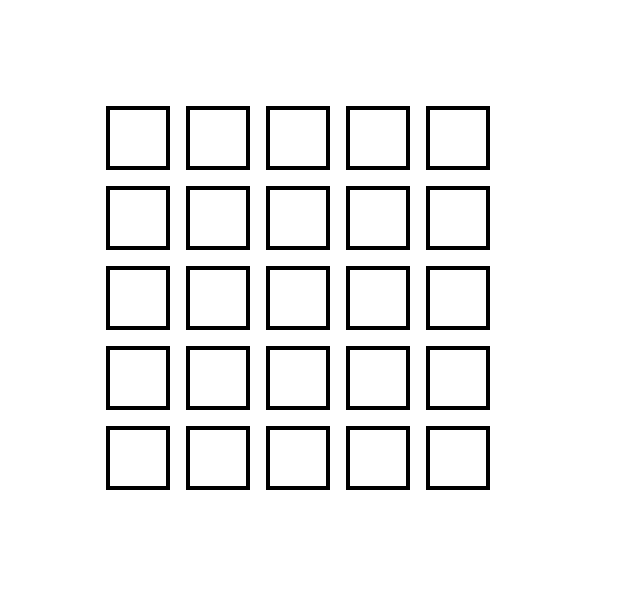
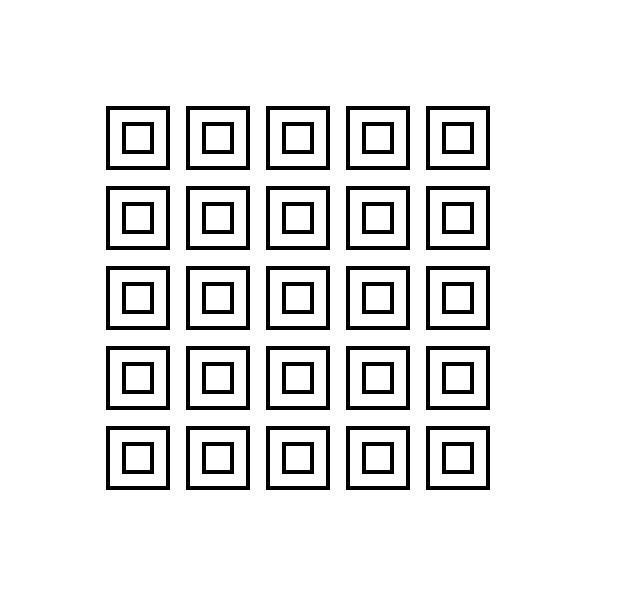
Before and after one commit to drscarbro/creative-coding, a plain HTML site: page arrays-and-loops/index.htm in a window 1280 px wide. Shown: the whole page, without its empty margins (0-640 px from the left). Drawn offline with Linux system fonts and the light colour scheme.

Commit message:
creates small square in first square

```diff
--- a/arrays-and-loops/index.htm
+++ b/arrays-and-loops/index.htm
@@ -19,9 +19,15 @@
                 let gap = 20;
                 let x = 100 + (width + gap) * i;
                 let y = 100 + (height + gap) * j;
+                let padding = 32;
+                // draw square
                 context.lineWidth = 4
                 context.beginPath();
                 context.rect(x, y, width, height);
+                context.stroke();
+                // draw a small square inside the first
+                context.beginPath();
+                context.rect(x + (padding/2), y + (padding/2), width - padding, height - padding);
                 context.stroke();
             }
         }
```
